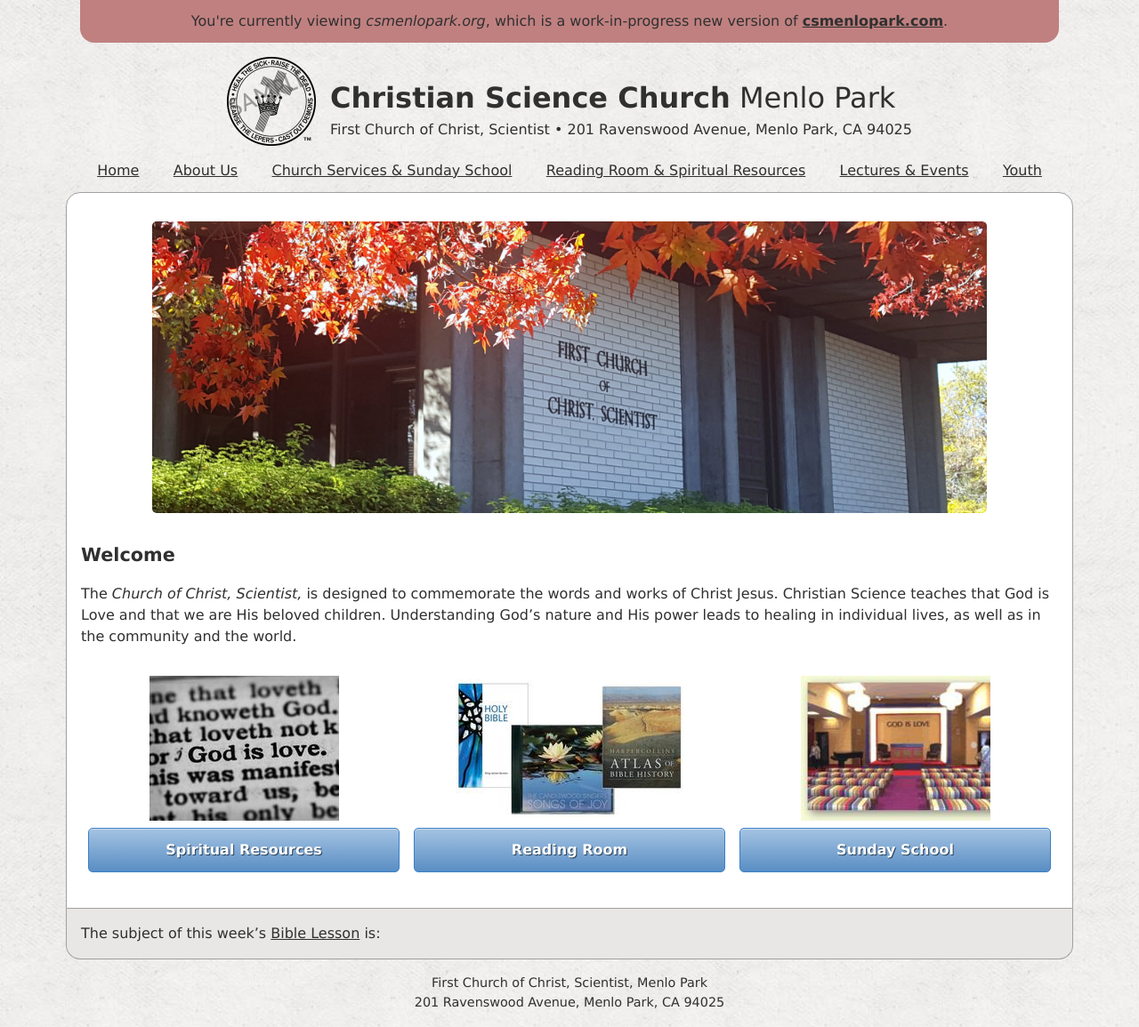
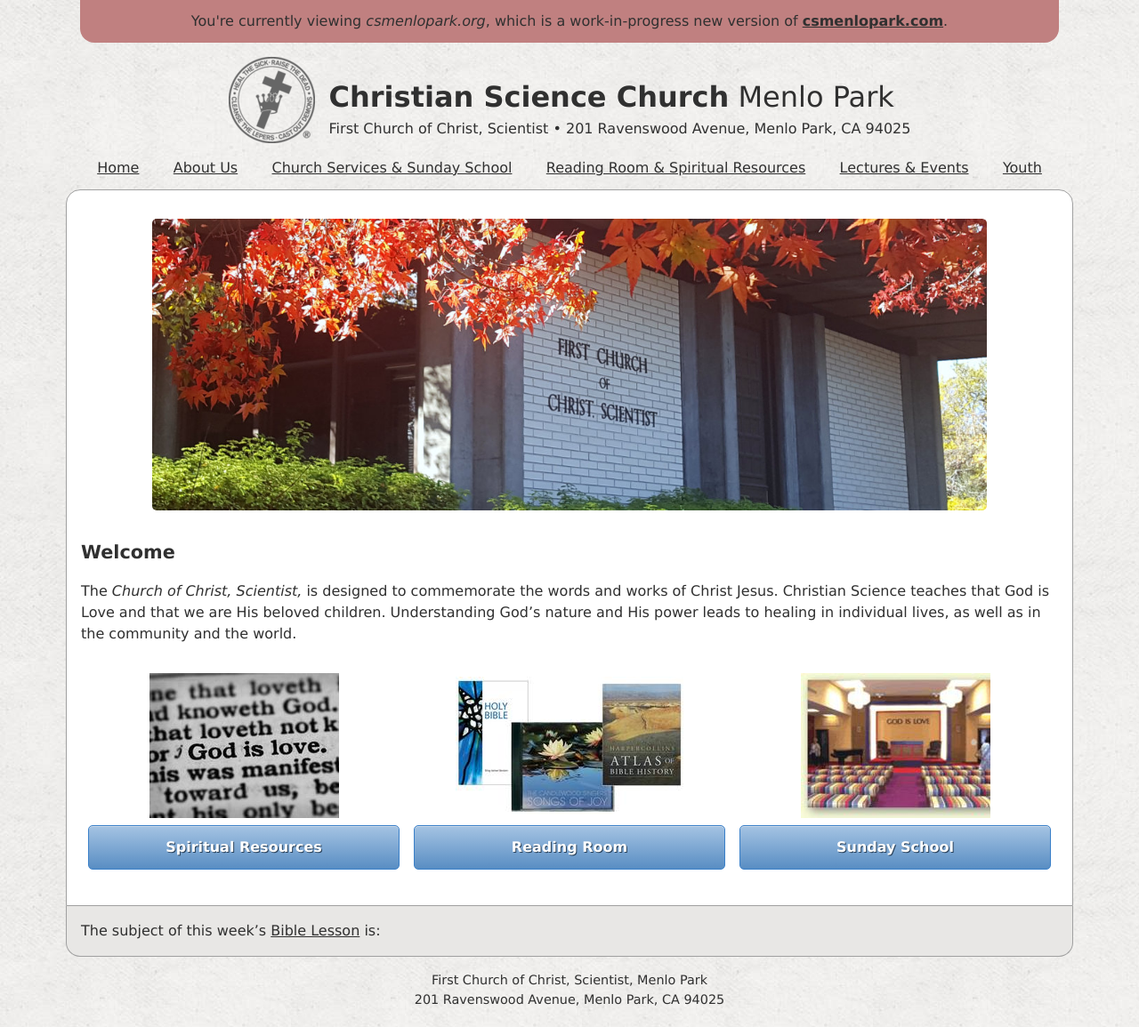
Before and after one commit to kalgynirae/csmenlopark, a Jekyll site: the page built from pages/home.md, in a window 1280 px wide. Shown: the whole page at 89% size. Built offline with Jekyll 4.4.1, drawn with Linux system fonts in a browser that asks for light colours; nearby versions of some CDN libraries; our own code applies the rules of GitHub Pages for plain Markdown files.

Commit message:
Use cross-and-crown from the old site

```diff
--- a/_includes/header.html
+++ b/_includes/header.html
@@ -1,5 +1,5 @@
 <header class=header>
-  <img src="/assets/cross-crown-small.png" alt="Heal the sick • Raise the dead • Cleanse the lepers • Cast out demons">
+  <img src="/assets/cross-and-crown.png" alt="Heal the sick • Raise the dead • Cleanse the lepers • Cast out demons">
   <div>
     <h1><strong>Christian Science Church</strong> Menlo Park</h1>
     <address>
```
Also changed, not shown: assets/cross-and-crown.png (renamed from assets/seal.png), assets/cross-crown-small.png (deleted), assets/cross-crown.png (deleted).
